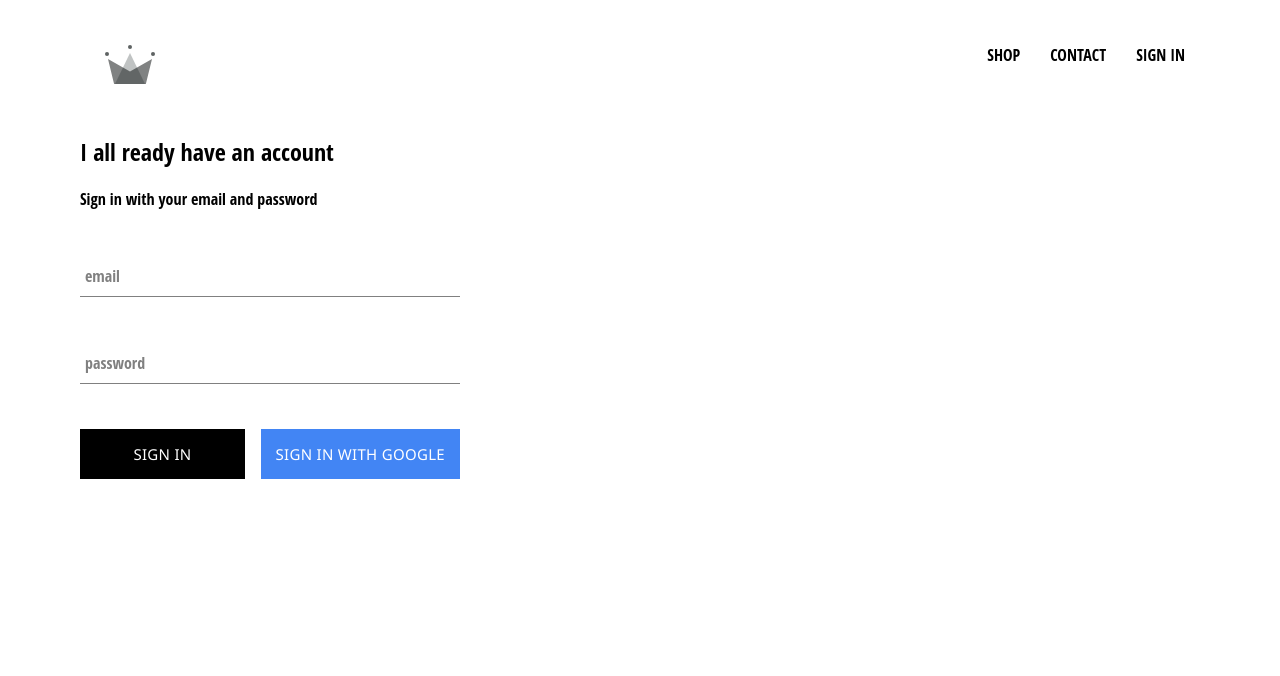
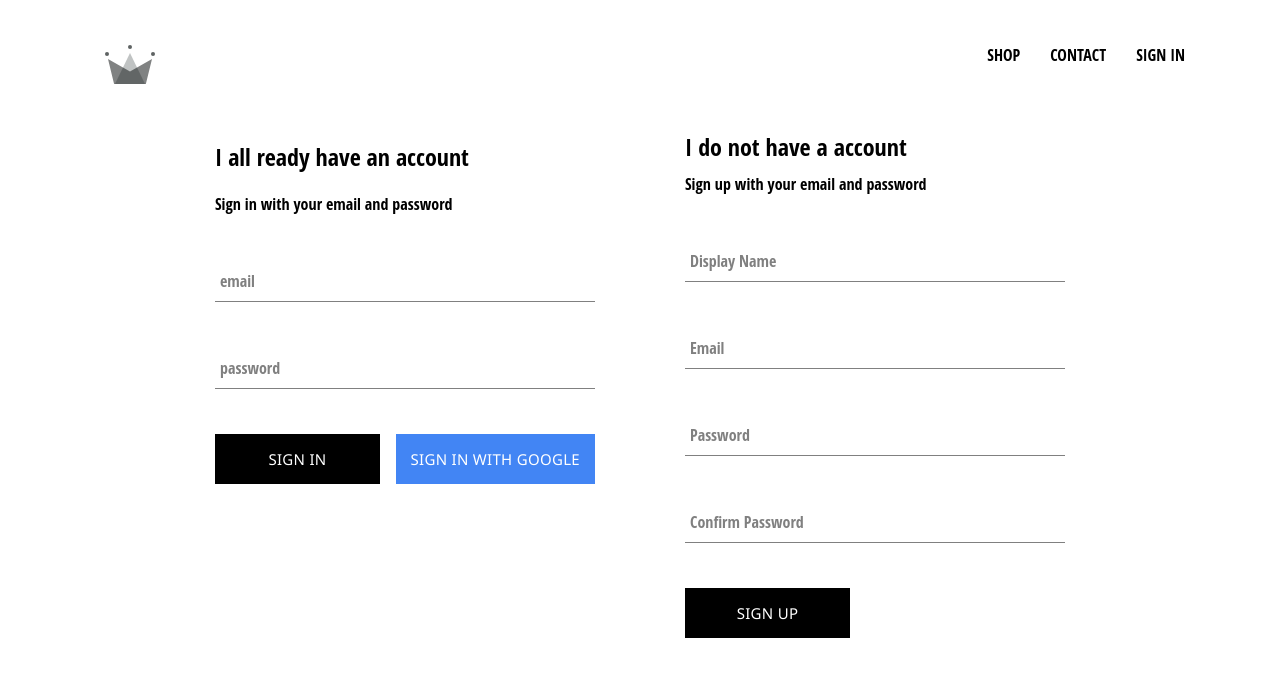
Before and after one commit to kalyan12344/clone, a React (Create React App) app: page /signin in a window 1280 px wide. Shown: the top 676 px of the page. Built offline with nearby package versions, Linux system fonts and the light colour scheme; no server answers.

Commit message:
added google auth data to database and sign up component is set

```diff
--- a/src/App.js
+++ b/src/App.js
@@ -5,7 +5,7 @@
 import ShopPage from './pages/shop/shop.component'
 import Header from './components/header/header.component'
 import SignInAndSignOut from './pages/sign-in-and-sign-up/sign-in-and-sign-up.component'
-import {auth} from './firebase/firebase.utils'
+import {auth, createUserProfileDocument } from './firebase/firebase.utils'
 
 class App extends React.Component {
   constructor(){
@@ -18,10 +18,26 @@
   unsubscribeFromAuth =null;
 
   componentDidMount() {
-   this.unsubscribeFromAuth = auth.onAuthStateChanged(user => {
-      this.setState({currentUser: user})
+   this.unsubscribeFromAuth = auth.onAuthStateChanged( async userAuth => {
 
-      console.log(user);
+      if (userAuth){
+        const userRef = await createUserProfileDocument(userAuth);
+
+        userRef.onSnapshot(snapShot => {
+          this.setState({
+            currentUser : {
+              id : snapShot.id,
+              ...snapShot.data()
+            }
+
+          })
+          console.log(this.state);
+        });
+
+      }
+      else{
+        this.setState({currentUser:userAuth});
+      }
     })
   }
 
--- /dev/null
+++ b/src/components/sign-up/sign-up.component.jsx
@@ -0,0 +1,99 @@
+import React from "react";
+import "./sign-up.style.scss";
+import FormInput from "../form-input/form-input.component";
+import CustomButton from "../custom-button/custom-button.component";
+import { auth, createUserProfileDocument } from "../../firebase/firebase.utils";
+
+class SignUp extends React.Component {
+  constructor() {
+    super();
+
+    this.state = {
+      displayName: "",
+      email: "",
+      password: "",
+      confirmPassword: "",
+    };
+  }
+
+  handleSubmit = async (event) => {
+    event.preventDefault();
+
+    const { displayName, email, password, confirmPassword } = this.state;
+
+    if (password !== confirmPassword) {
+      alert("Passwords dont match");
+      return;
+    }
+
+    try {
+      const { user } = await auth.createUserWithEmailAndPassword(
+        email,
+        password
+      );
+
+      await createUserProfileDocument(user, { displayName });
+
+      this.setState({
+        displayName: "",
+        email: "",
+        password: "",
+        confirmPassword: "",
+      });
+    } catch (error) {
+      console.error(error);
+    }
+  };
+
+  handleChange = (event) => {
+    const { name, value } = event.target;
+
+    this.setState({ [name]: value });
+  };
+  render() {
+    const { displayName, email, password, confirmPassword } = this.state;
+    return (
+      <div className="sign-up">
+        <h2 className="title">I do not have a account</h2>
+        <span>Sign up with your email and password</span>
+        <form action="" className="sign-up-form" onSubmit={this.handleSubmit}>
+          <FormInput
+            type="text"
+            name="displayName"
+            value={displayName}
+            onChange={this.handleChange}
+            label="Display Name"
+            required
+          />
+          <FormInput
+            type="email"
+            name="email"
+            value={email}
+            onChange={this.handleChange}
+            label="Email"
+            required
+          />
+          <FormInput
+            type="password"
+            name="password"
+            value={password}
+            onChange={this.handleChange}
+            label="Password"
+            required
+          />
+          <FormInput
+            type="password"
+            name="confirmPassword"
+            value={confirmPassword}
+            onChange={this.handleChange}
+            label="Confirm Password"
+            required
+          />
+          <CustomButton type="submit">Sign UP</CustomButton>
+        </form>
+      </div>
+    );
+  }
+}
+
+export default SignUp;
--- /dev/null
+++ b/src/components/sign-up/sign-up.style.scss
@@ -0,0 +1,9 @@
+.sign-up{
+    display: flex;
+    flex-direction: column;
+    width: 380px;
+
+    .title{
+        margin: 10px 0;
+    }
+}
--- a/src/firebase/firebase.utils.js
+++ b/src/firebase/firebase.utils.js
@@ -14,7 +14,27 @@
 
   firebase.initializeApp(config);
 
+  export const createUserProfileDocument = async (userAuth, additonalData) => {
+    if(!userAuth) return;
 
+    const userRef = firestore.doc(`users/${userAuth.uid}`);
+    const snapShot =await userRef.get();
+    if(!snapShot.exists) {
+      const {displayName, email} =userAuth;
+      const createdAt = new Date();
+
+      try {
+        await userRef.set({
+          displayName,email,createdAt,...additonalData
+        })
+      }
+      catch(error){
+        console.log('error creating user',error.message);
+      }
+    }
+
+  return userRef;
+  };
   export const auth = firebase.auth();
   export const firestore=firebase.firestore();
 
--- a/src/pages/sign-in-and-sign-up/sign-in-and-sign-up.component.jsx
+++ b/src/pages/sign-in-and-sign-up/sign-in-and-sign-up.component.jsx
@@ -1,11 +1,13 @@
 import React from 'react'
 import './sign-in-and-sign-up.style.scss'
 import SignIn from '../../components/sign-in/sign-in.component'
+import SignUp from '../../components/sign-up/sign-up.component'
 
 
 const SignInAndSignUp = () => (
     <div className="sign-in-and-sign-up">
         <SignIn />
+        <SignUp/>
     </div>
 )
 
--- a/src/pages/sign-in-and-sign-up/sign-in-and-sign-up.style.scss
+++ b/src/pages/sign-in-and-sign-up/sign-in-and-sign-up.style.scss
@@ -0,0 +1,6 @@
+.sign-in-and-sign-up{
+    width: 850px;
+    display: flex;
+    justify-content: space-between;
+    margin: 30px auto;
+}
```
Also changed, not shown: src/test.js (added, +8 -0 lines).
